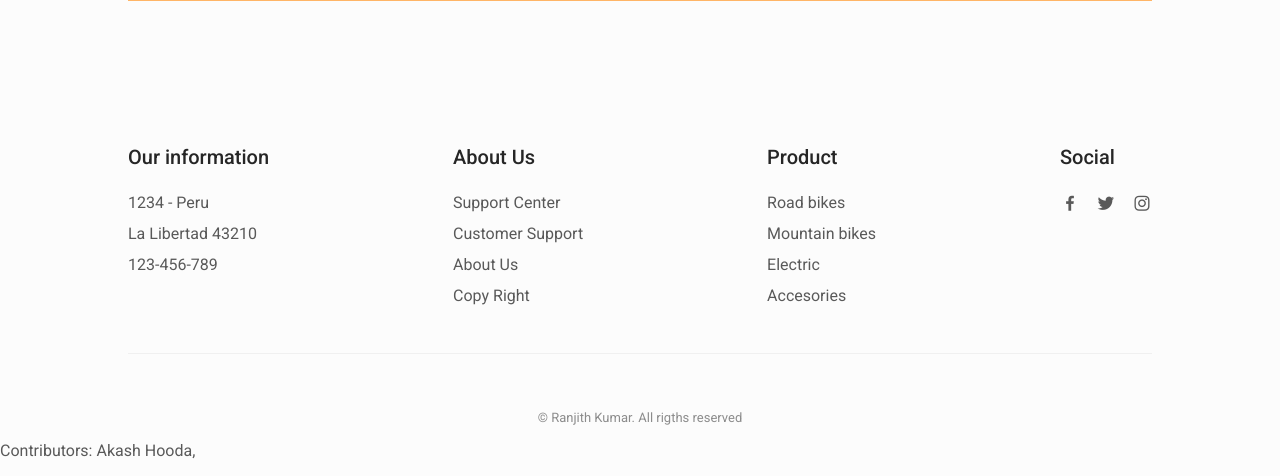
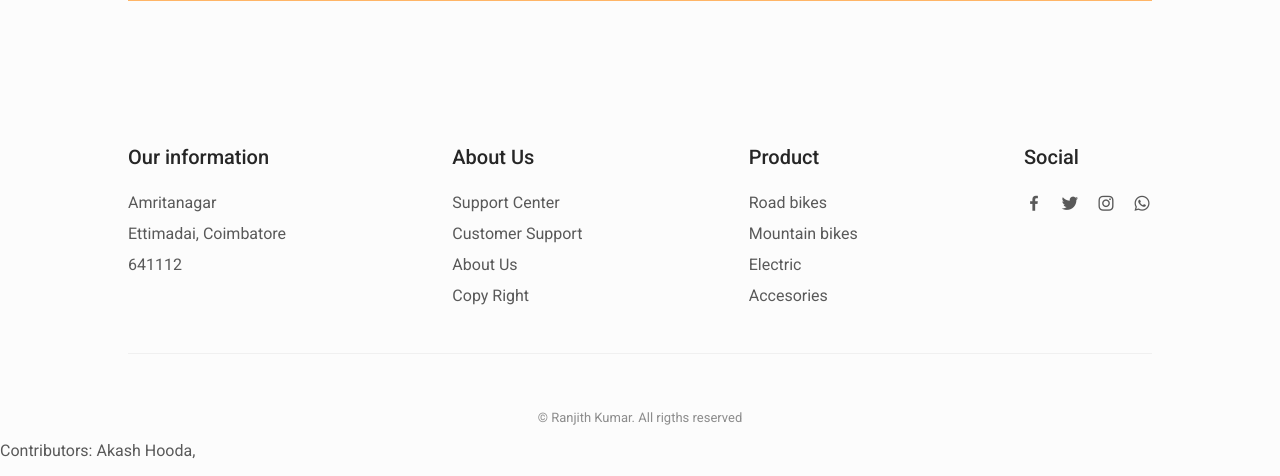
Before and after one commit to Ranjith236838/watch-store, a Django app: page / in a window 1280 px wide. Shown: the part 4625-5101 px from the top of the page. Run offline with Django 4.2, Linux system fonts and the light colour scheme.

Commit message:
Update index.html

```diff
--- a/templates/index.html
+++ b/templates/index.html
@@ -78,7 +78,7 @@
 
                 <div class="cart__details">
                     <h3 class="cart__title">Jazzmaster</h3>
-                    <span class="cart__price">Rs1050</span>
+                    <span class="cart__price">Rs 1,50,050</span>
 
                     <div class="cart__amount">
                         <div class="cart__amount-content">
@@ -155,7 +155,7 @@
 
         <div class="cart__prices">
             <span class="cart__prices-item">3 items</span>
-            <span class="cart__prices-total">Rs2880</span>
+            <span class="cart__prices-total">Rs 2880</span>
         </div>
     </div>
 
@@ -516,9 +516,9 @@
                 <h3 class="footer__title">Our information</h3>
 
                 <ul class="footer__list">
-                    <li>1234 - Peru</li>
-                    <li>La Libertad 43210</li>
-                    <li>123-456-789</li>
+                    <li>Amritanagar</li>
+                    <li>Ettimadai, Coimbatore</li>
+                    <li>641112</li>
                 </ul>
             </div>
             <div class="footer__content">
@@ -574,6 +574,9 @@
                     <a href="https://www.instagram.com/" target="_blank" class="footer__social-link">
                         <i class='bx bxl-instagram' ></i>
                     </a>
+                    <a href="https://web.whatsapp.com/" target="_blank" class="footer__social-link">
+                        <i class='bx bxl-whatsapp' ></i>
+                    </a>
                 </ul>
             </div>
         </div>
@@ -590,9 +593,9 @@
     </a>
 
     <!--=============== SWIPER JS ===============-->
-    <script src="st/js/swiper-bundle.min.js"></script>
+    <script src="static/js/swiper-bundle.min.js"></script>
 
     <!--=============== MAIN JS ===============-->
-    <script src="st/js/main.js"></script>
+    <script src="static/js/main.js"></script>
 </body>
 </html>
```
